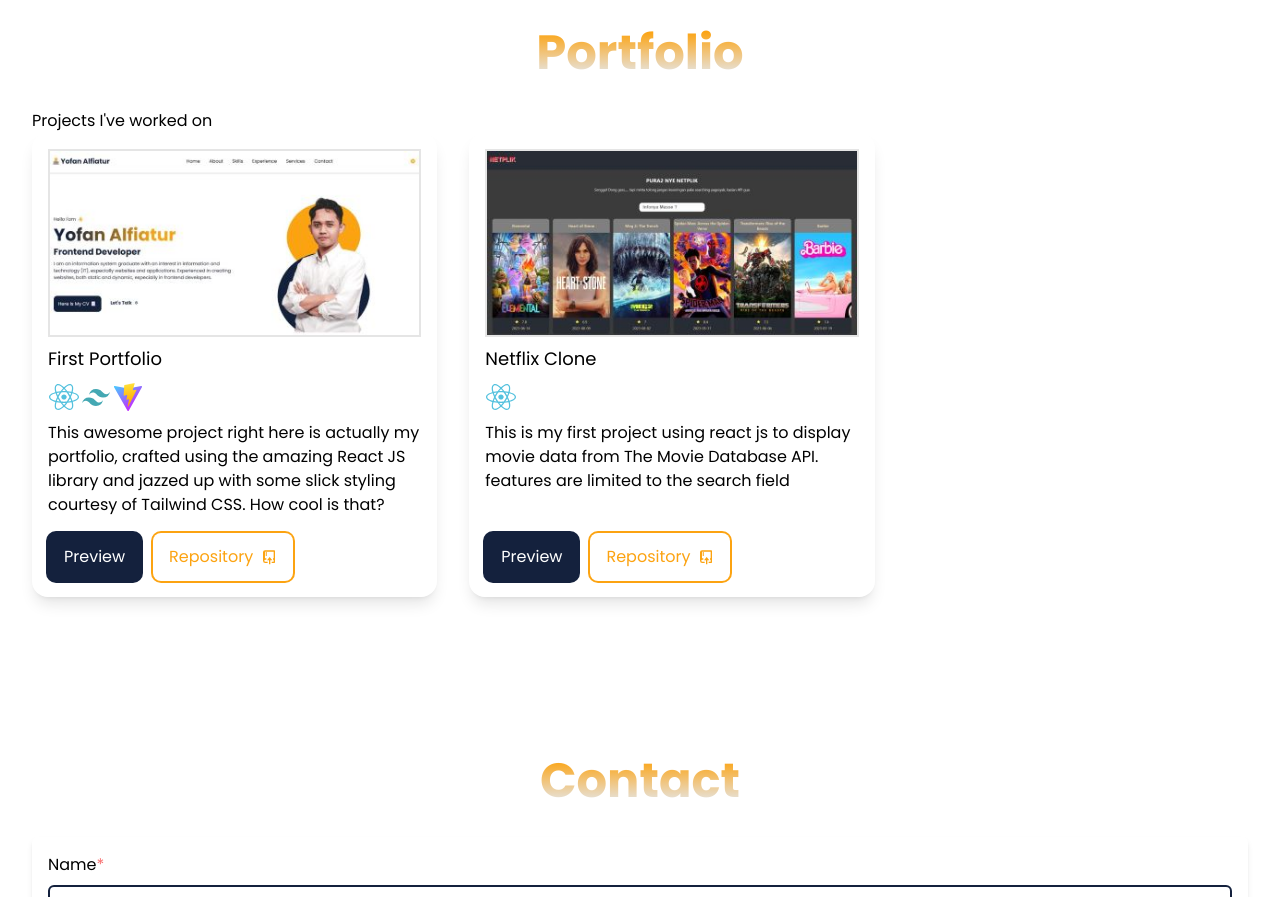
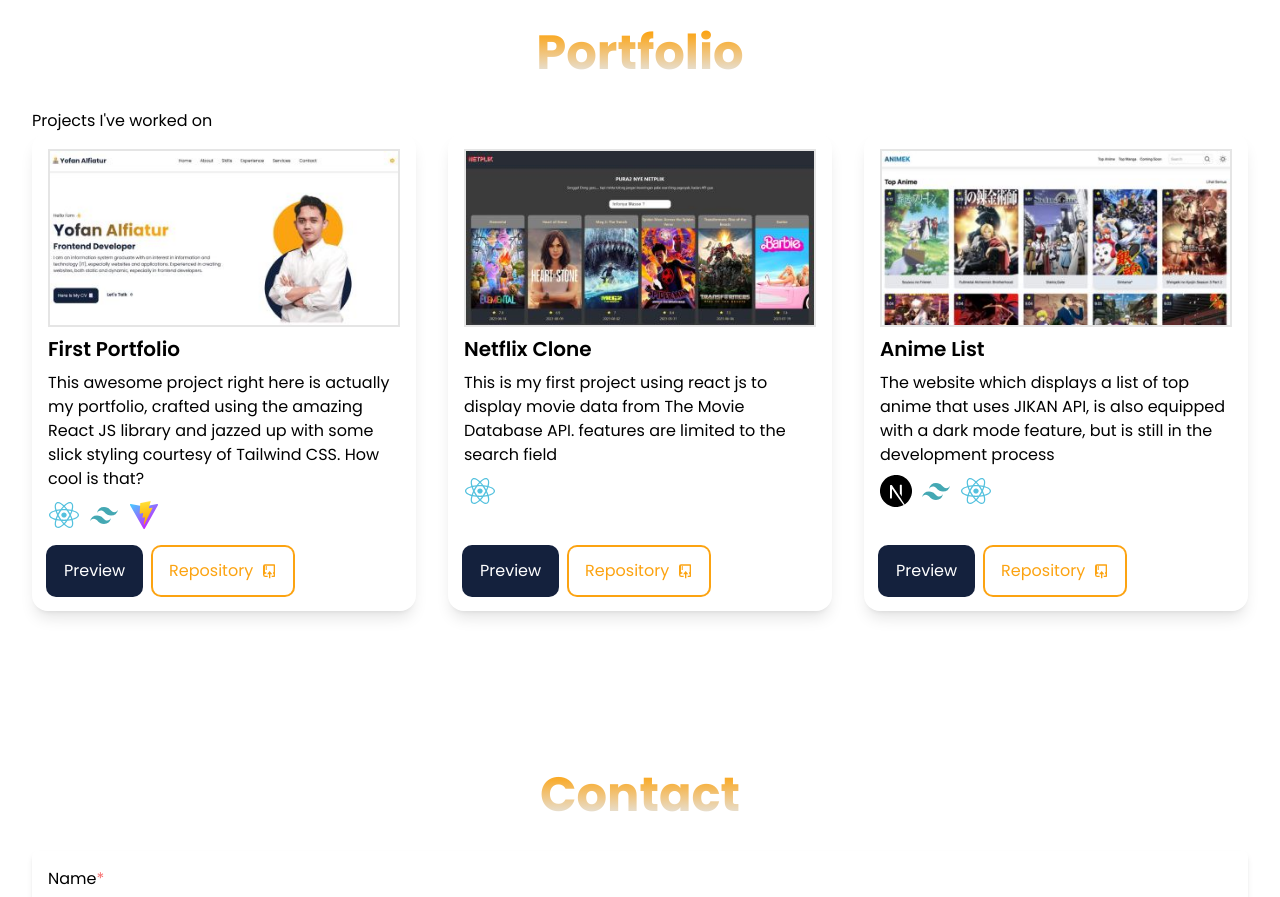
Before and after one commit to yofanalfiatur/portfolio-vite, a React (Vite) app: page / in a window 1280 px wide. Shown: the part 4060-4957 px from the top of the page. Built offline with nearby package versions, Linux system fonts and the light colour scheme.

Commit message:
update porto animelist

```diff
--- a/src/components/Fragments/CardPortfolio.jsx
+++ b/src/components/Fragments/CardPortfolio.jsx
@@ -1,4 +1,3 @@
-import React from "react";
 import ButtonPrimary from "../Elements/ButtonPrimary";
 import ButtonSecondary from "../Elements/ButtonSecondary";
 import { RiGitRepositoryCommitsLine } from "react-icons/ri";
@@ -14,13 +13,13 @@
             alt="preview-portfolio"
             className="w-full border-tertiary border-2"
           />
-          <p className="text-lg">{name}</p>
-          <div className="flex">
+          <p className="text-xl font-semibold">{name}</p>
+          <p>{description}</p>
+          <div className="flex gap-2">
             {techStack.map((item, index) => (
               <img src={item} alt="" key={index} className="w-8 h-8" />
             ))}
           </div>
-          <p>{description}</p>
         </div>
         <div className="flex flex-wrap items-center gap-3">
           <ButtonPrimary href={link} target="_blank">
--- a/src/constants/data.js
+++ b/src/constants/data.js
@@ -312,6 +312,19 @@
     repository: "https://github.com/yofanalfiatur/yofan-movie-list",
     link: "https://yofan-movie-list.vercel.app/",
   },
+  {
+    name: "Anime List",
+    description:
+      "The website which displays a list of top anime that uses JIKAN API, is also equipped with a dark mode feature, but is still in the development process",
+    preview: "/image/porto-3.jpg",
+    techStack: [
+      "/svg/icon-nextjs.svg",
+      "/svg/icon-tailwind.svg",
+      "/svg/icon-react.svg",
+    ],
+    repository: "https://github.com/yofanalfiatur/nextjs-anime",
+    link: "https://nextjs-anime-yar.vercel.app/",
+  },
 ];
 
 export const services = [
```
Also changed, not shown: public/image/porto-3.jpg (added).
